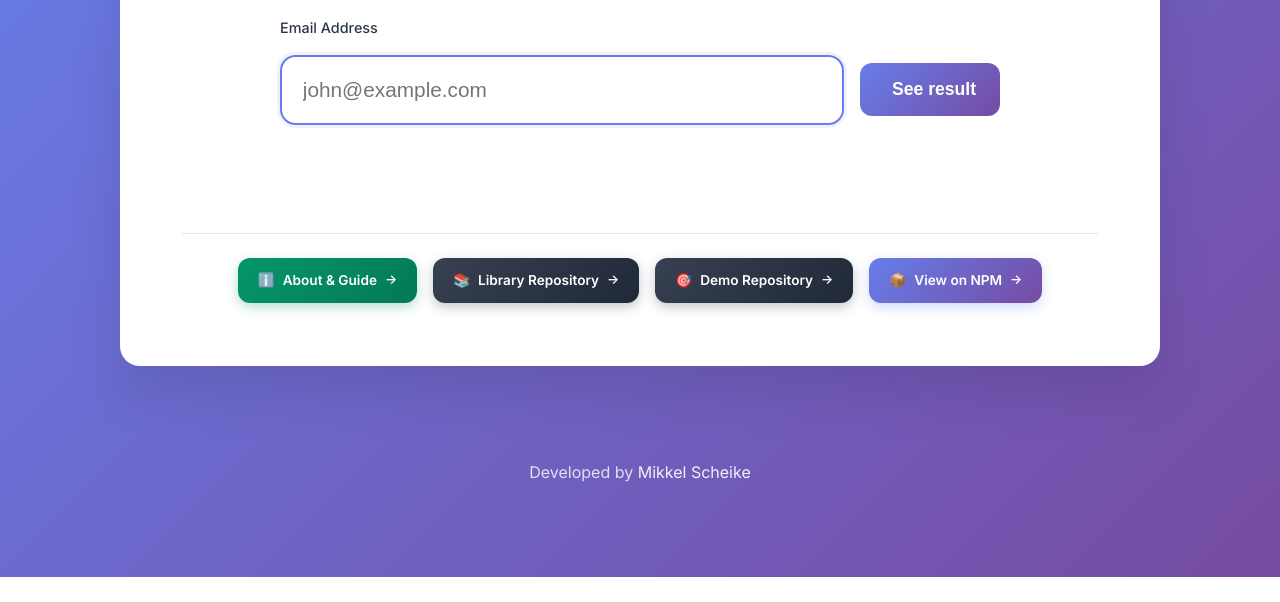
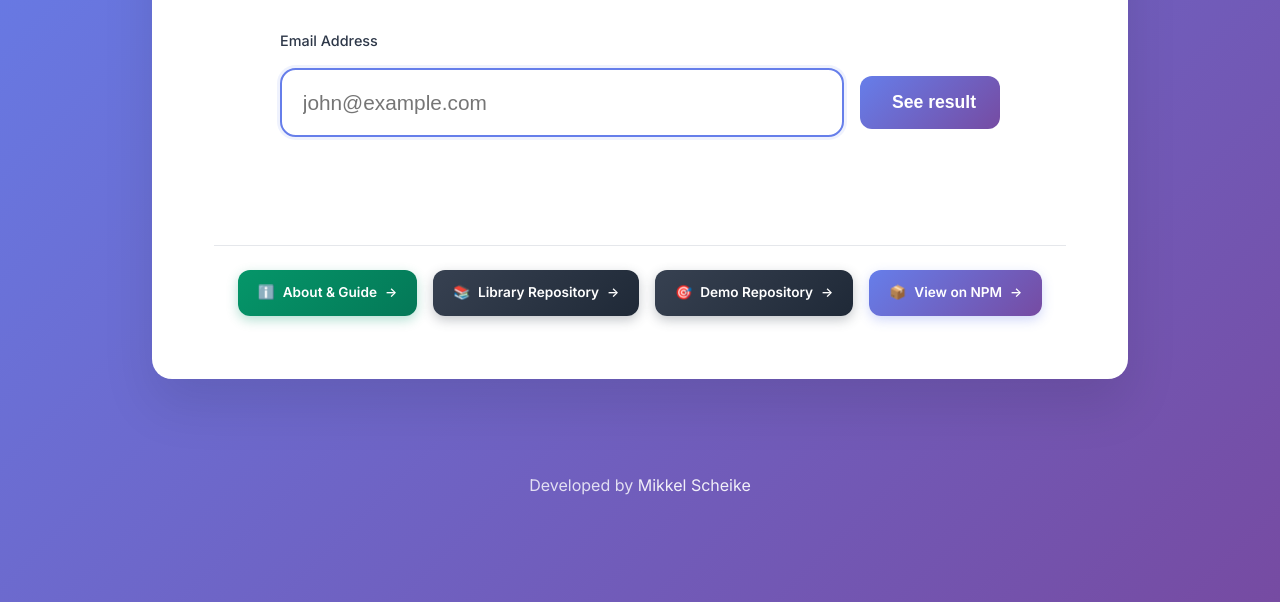
Before and after one commit to MikkelScheike/email-provider-links-demo, a website: page index.html in a window 1280 px wide. Shown: the part 223-825 px from the top of the page. Before the commit the page ends 800 px from the top, so only its background shows below. Drawn offline with Linux system fonts and the light colour scheme.

Commit message:
Update container width and layout across both pages

```diff
--- a/styles.css
+++ b/styles.css
@@ -37,7 +37,9 @@ body {
 
 .container {
     width: 100%;
-    max-width: 1040px; /* Increased from 800px by 30% */
+    max-width: 1040px;
+    margin: 0 auto;
+    padding: 2rem;
 }
 
 /* Header */
```
